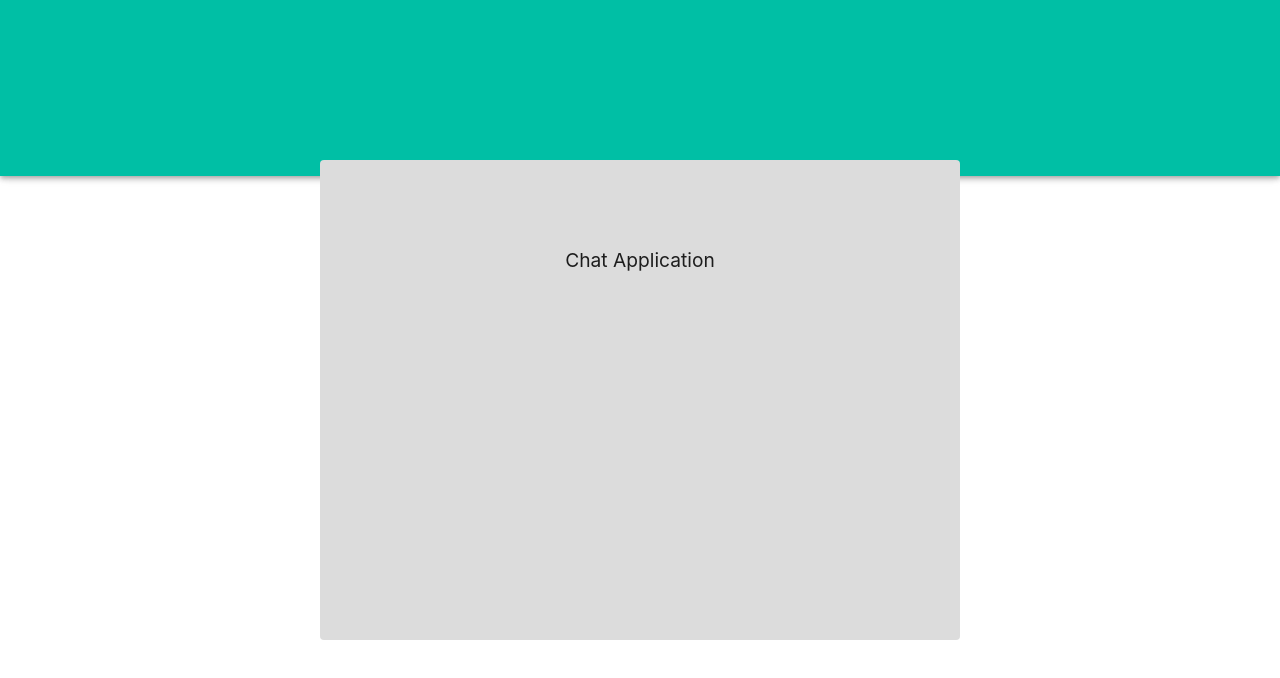
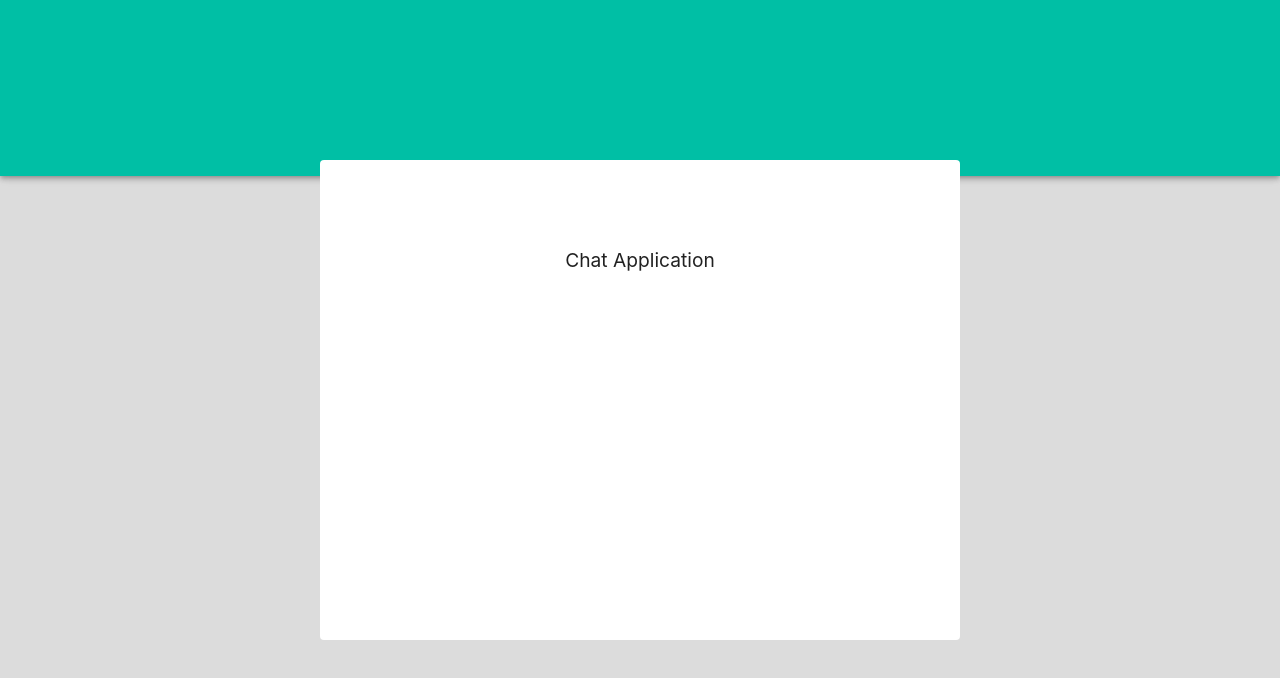
Before and after one commit to Soumendu1727/ChatApplicationClone, a React (Create React App) app: page / in a window 1280 px wide. Shown: the top 678 px of the page. Built offline with nearby package versions, Linux system fonts and the light colour scheme.

Commit message:
Update commit3

```diff
--- a/src/App.js
+++ b/src/App.js
@@ -3,12 +3,15 @@
 
 import { GoogleOAuthProvider } from "@react-oauth/google";
 import Messenger from "./components/messernger/Messenger";
+import AccountPvd from "./context/AccountPvd";
 
 function App() {
   const clientId = '211741511092-gg9oi3j8esehf829nl50q2rulbde8rkh.apps.googleusercontent.com'
   return (
     <GoogleOAuthProvider clientId={clientId}>
-      <Messenger/>
+      <AccountPvd>
+        <Messenger/>
+      </AccountPvd>
     </GoogleOAuthProvider>
   )
 }
--- a/src/components/account/LoginDialogue.jsx
+++ b/src/components/account/LoginDialogue.jsx
@@ -2,6 +2,9 @@ import React from 'react'
 import { GoogleLogin } from '@react-oauth/google'
 import  { jwtDecode } from 'jwt-decode'
 import { Dialog, Box, styled,  } from '@mui/material'
+import { useContext } from 'react'
+import { AccountContext } from '../../context/AccountPvd'
+
 const dialogStyle = {
     height: '60%',
     boxShadow: 'none',
@@ -9,7 +12,7 @@ const dialogStyle = {
     maxWidth: '100%',
     maxHeight: '100%',
     overflow: 'none',
-    backgroundColor: '#DCDCDC'
+
 }
 
 const Component = styled(Box)`
@@ -26,9 +29,11 @@ const StyledBox = styled(Box)`
 
 const LoginDialogue = () => {
 
+    const { setAccount } = useContext(AccountContext)
+
     const onLoginSuccess = (res) => {
         const decode = jwtDecode(res.credential);
-        console.log(decode)
+        setAccount(decode);
         // console.log(res.credential);
     }
 
--- /dev/null
+++ b/src/components/chat/Chat.jsx
@@ -0,0 +1,9 @@
+import React from 'react'
+
+const Chat = () => {
+  return (
+    <div>Chat</div>
+  )
+}
+
+export default Chat
--- a/src/components/messernger/Messenger.jsx
+++ b/src/components/messernger/Messenger.jsx
@@ -1,23 +1,36 @@
-import React from 'react'
-import { AppBar, Toolbar, styled } from '@mui/material'
-import LoginDialogue from '../account/LoginDialogue'
+import React from "react";
+import { useContext } from "react";
+import { AppBar, Toolbar, styled, Box } from "@mui/material";
+import LoginDialogue from "../account/LoginDialogue";
+import Chat from "../chat/Chat";
 
+import { AccountContext } from "../../context/AccountPvd";
 
 const Header = styled(AppBar)`
   height: 11rem;
   background-color: #00bfa5;
-`
+`;
+const Component = styled(Box)`
+  height: 100vh;
+  background: #dcdcdc;
+`;
 const Messenger = () => {
+
+  const {account} = useContext(AccountContext)
+
   return (
-    <>
-      <Header>
-        <Toolbar>
+    <Component>
+      {account ? <Chat />
+       :
+        <>
+          <Header>
+            <Toolbar></Toolbar>
+          </Header>
+          <LoginDialogue />
+        </>
+      }
+    </Component>
+  );
+};
 
-        </Toolbar>
-      </Header>
-      <LoginDialogue/>
-    </>
-  )
-}
-
-export default Messenger
+export default Messenger;
--- /dev/null
+++ b/src/context/AccountPvd.jsx
@@ -0,0 +1,18 @@
+import React from 'react'
+import { createContext, useState } from "react";
+
+export const AccountContext = createContext(null);
+
+const AccountPvd = ({ children }) => {
+    const [account, setAccount] =  useState();
+  return (
+    <AccountContext.Provider value={{
+        account,
+        setAccount
+    }}>
+        {children}
+    </AccountContext.Provider>
+  )
+}
+
+export default AccountPvd;
```
